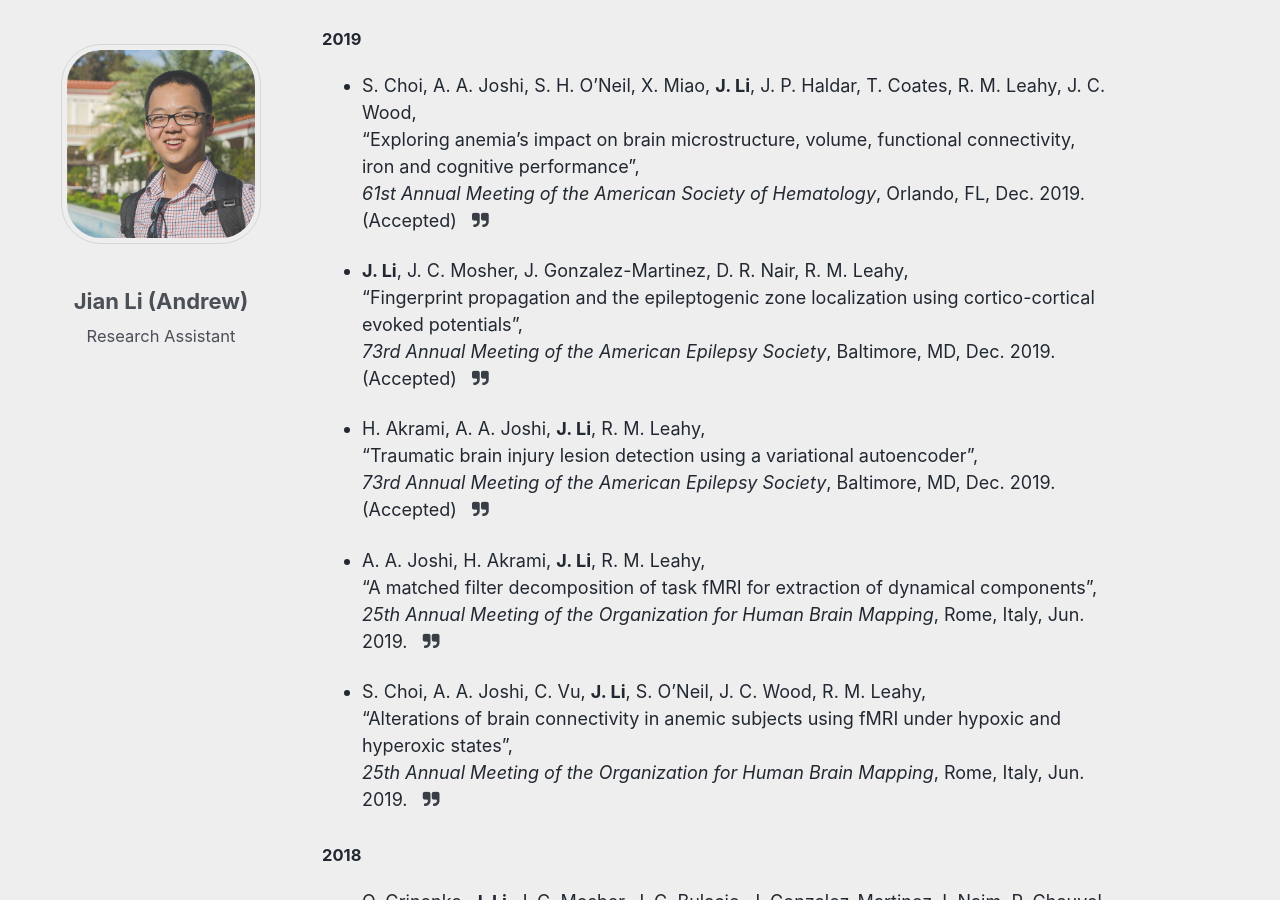
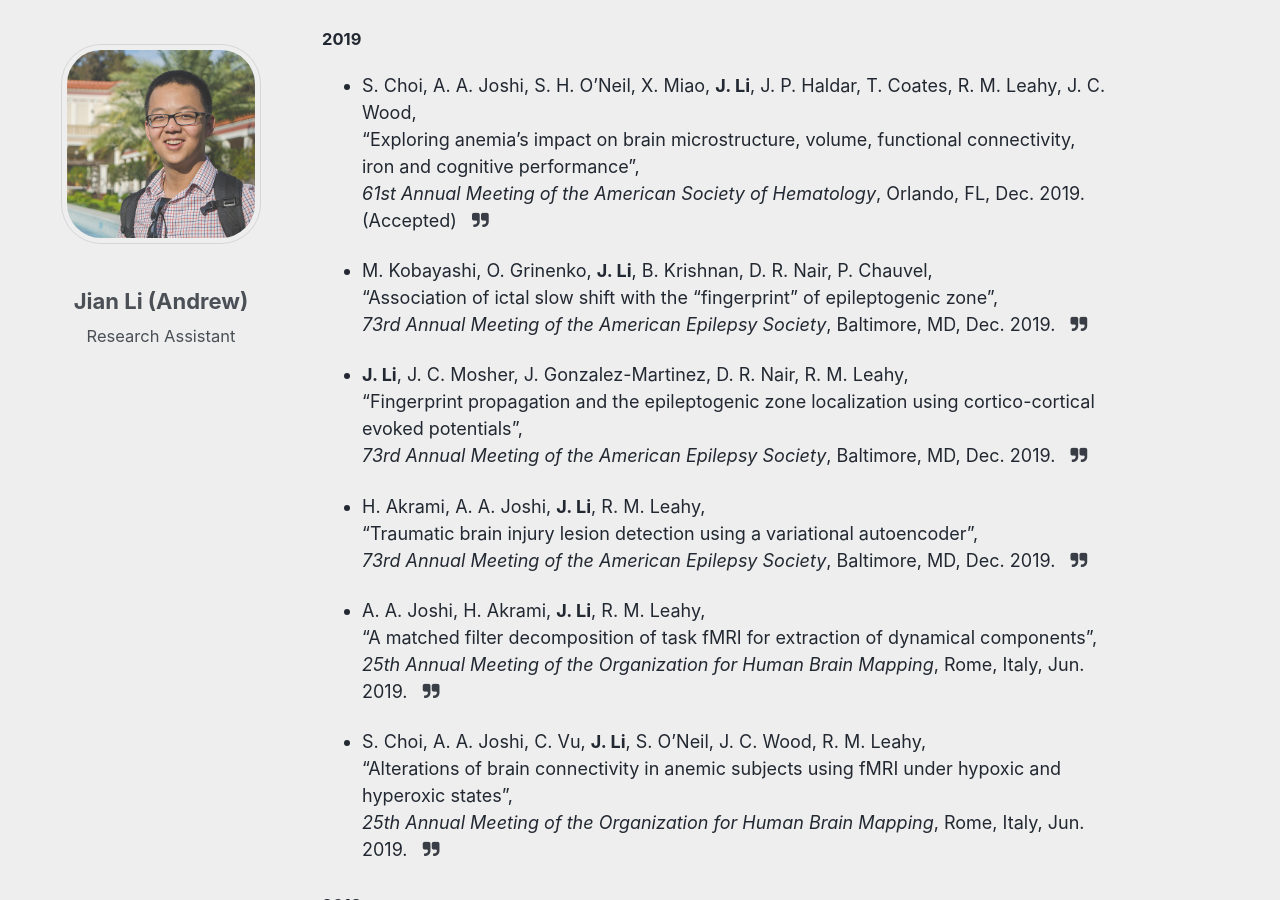
Before and after one commit to silencer1127/silencer1127.github.io, a Jekyll site: the page built from _pages/publication.md, in a window 1280 px wide and 900 px high, scrolled down 3713 px. Built offline with Jekyll 4.4.1, drawn with Linux system fonts in a browser that asks for light colours; some web fonts are replaced; comment, search, counter and statistics services are not loaded.

Commit message:
updated AES abstracts

```diff
--- a/_includes/bib_derivatives/abstract.md
+++ b/_includes/bib_derivatives/abstract.md
@@ -4,13 +4,17 @@
 "Exploring anemia's impact on brain microstructure, volume, functional connectivity, iron and cognitive performance",
 *61st Annual Meeting of the American Society of Hematology*, Orlando, FL, Dec. 2019. (Accepted) &nbsp; [<i class="fa fa-quote-right"></i>](/files/bib/Choi2019Eaiobmvfciacp.bib)
 
+* M. Kobayashi, O. Grinenko, **J. Li**, B. Krishnan, D. R. Nair, P. Chauvel,
+"Association of ictal slow shift with the "fingerprint" of epileptogenic zone",
+*73rd Annual Meeting of the American Epilepsy Society*, Baltimore, MD, Dec. 2019.  &nbsp; [<i class="fa fa-quote-right"></i>](/files/bib/Kobayashi2019Aoisswtfoez.bib)
+
 * **J. Li**, J. C. Mosher, J. Gonzalez-Martinez, D. R. Nair, R. M. Leahy,
 "Fingerprint propagation and the epileptogenic zone localization using cortico-cortical evoked potentials",
-*73rd Annual Meeting of the American Epilepsy Society*, Baltimore, MD, Dec. 2019. (Accepted) &nbsp; [<i class="fa fa-quote-right"></i>](/files/bib/Li2019Fpatezlucep.bib)
+*73rd Annual Meeting of the American Epilepsy Society*, Baltimore, MD, Dec. 2019.  &nbsp; [<i class="fa fa-quote-right"></i>](/files/bib/Li2019Fpatezlucep.bib)
 
 * H. Akrami, A. A. Joshi, **J. Li**, R. M. Leahy,
 "Traumatic brain injury lesion detection using a variational autoencoder",
-*73rd Annual Meeting of the American Epilepsy Society*, Baltimore, MD, Dec. 2019. (Accepted) &nbsp; [<i class="fa fa-quote-right"></i>](/files/bib/Akrami2019Tbilduava.bib)
+*73rd Annual Meeting of the American Epilepsy Society*, Baltimore, MD, Dec. 2019.  &nbsp; [<i class="fa fa-quote-right"></i>](/files/bib/Akrami2019Tbilduava.bib)
 
 * A. A. Joshi, H. Akrami, **J. Li**, R. M. Leahy,
 "A matched filter decomposition of task fMRI for extraction of dynamical components",
--- a/files/bib/20180405I1ISoBI.bib
+++ b/files/bib/20180405I1ISoBI.bib
@@ -2,7 +2,7 @@
     author = {Li, Jian},
     city = {Washington D.C.},
     country = {USA},
-    day = {5},
+    day = {05},
     month = {04},
     title = {Global PDF-based temporal non-local means filtering reveals individual differences in brain connectivity},
     venue = {IEEE 15th International Symposium on Biomedical Imaging},
--- a/files/bib/Joshi2018rrfcsrutBt.bib
+++ b/files/bib/Joshi2018rrfcsrutBt.bib
@@ -1,5 +1,5 @@
 @inproceedings{Joshi2018rrfcsrutBt,
-    abstract = {Cross subject functional studies of cerebral cortex require cortical registration that aligns functional brain regions. While cortical folding patterns are approximate indicators of the underlying cytoarchitecture, coregistration based on these features alone does not accurately align functional regions in cerebral cortex. This paper presents a method for cortical surface registration (rfDemons) based on resting fMRI (rfMRI) data that uses curvature-based anatomical registration as an initialization. In contrast to existing techniques that use connectivity-based features derived from rfMRI, the proposed method uses `synchronized' resting rfMRI time series directly. The synchronization of rfMRI data is performed using the BrainSync transform which applies an orthogonal transform to the rfMRI time series to temporally align them across subjects. The rfDemons method was applied to rfMRI from the Human Connectome Project and evaluated using task fMRI data to explore the impact of cortical registration performed using resting fMRI data on functional alignment of the cerebral cortex.},
+    abstract = {Cross subject functional studies of cerebral cortex require cortical registration that aligns functional brain regions. While cortical folding patterns are approximate indicators of the underlying cytoarchitecture, coregistration based on these features alone does not accurately align functional regions in cerebral cortex. This paper presents a method for cortical surface registration (rfDemons) based on resting fMRI (rfMRI) data that uses curvature-based anatomical registration as an initialization. In contrast to existing techniques that use connectivity-based features derived from rfMRI, the proposed method uses 'synchronized' resting rfMRI time series directly. The synchronization of rfMRI data is performed using the BrainSync transform which applies an orthogonal transform to the rfMRI time series to temporally align them across subjects. The rfDemons method was applied to rfMRI from the Human Connectome Project and evaluated using task fMRI data to explore the impact of cortical registration performed using resting fMRI data on functional alignment of the cerebral cortex.},
     author = {Joshi, Anand A. and Li, Jian and Chong, Minqi and Akrami, Haleh and Leahy, Richard M.},
     booktitle = {21st International Conference on Medical Image Computing and Computer-Assisted Intervention},
     city = {Granada},
```
Also changed, not shown: _includes/bib_derivatives/manuscript.md (+0 -4 lines), _includes/bib_derivatives/talk.md (+1 -1 lines), files/bib/Kobayashi2019Aoisswtfoez.bib (added, +11 -0 lines).
